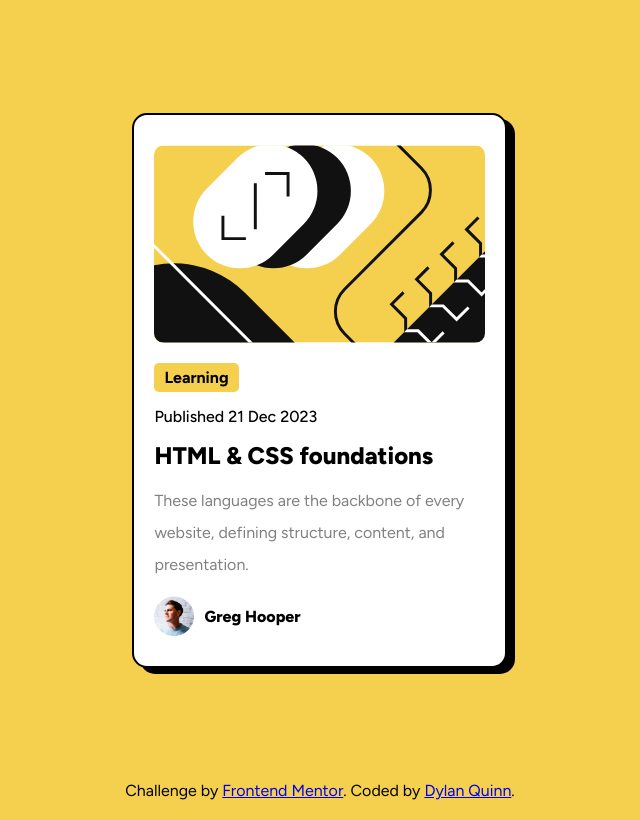
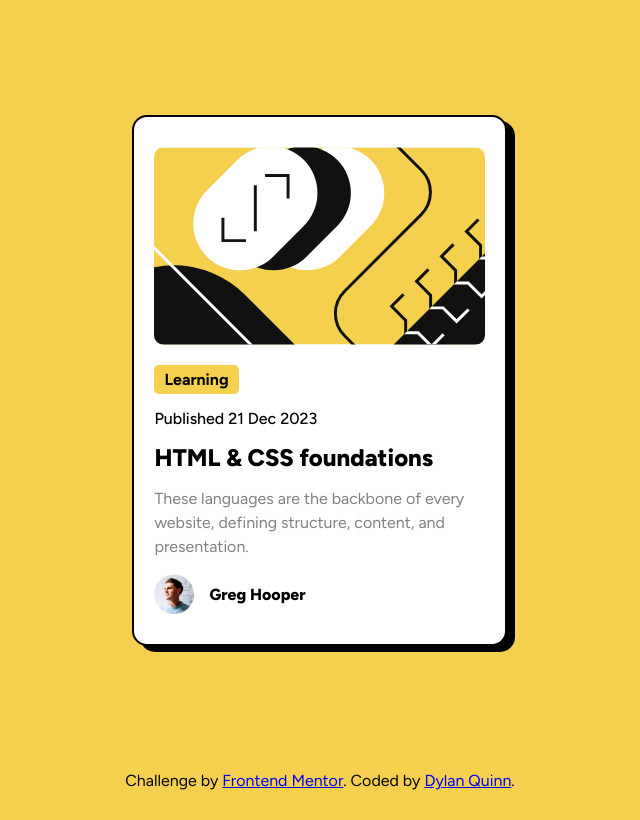
Before and after one commit to dquinn089/frontend-mentor-blog-preview-card, a plain HTML site: page index.html in a window 1280 px wide. Shown: the whole page, without its empty margins (320-960 px from the left). Drawn offline with Linux system fonts and the light colour scheme.

Commit message:
Final Update

```diff
--- a/styles.css
+++ b/styles.css
@@ -29,7 +29,7 @@ body, html {
     width: 100%;
     box-shadow: 8px 6px 0 black;
     box-sizing: border-box;
-    border: 2px solid black;
+    border: 2px solid black
 }
 
 .container img {
@@ -72,7 +72,7 @@ p {
 
 .text {
     color: hsl(0, 0%, 50%);
-    line-height: 2.0;
+    line-height: 1.5;
 }
 
 .author-info {
@@ -87,14 +87,16 @@ p {
 }
 
 .author-name {
+    font-weight: 600;
     display: flex;
     align-items: center;
+    margin-left: 15px;
     font-weight: 800;
-    margin-left: 10px;
 }
 
 footer {
     padding: 10px;
+    margin: 10px;
     width: 100%;
     text-align: center;
     border-radius: 10px;
```
Also changed, not shown: index.html (+0 -1 lines), 2 other files.
